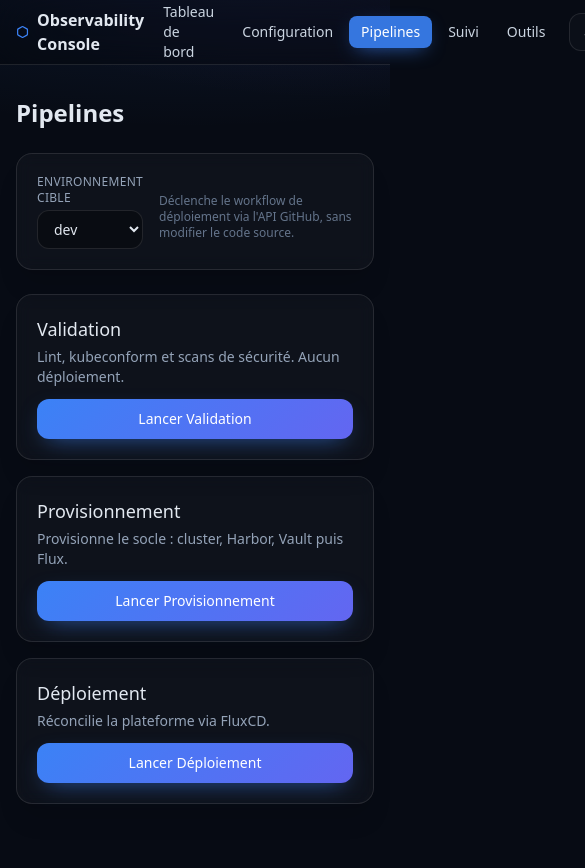
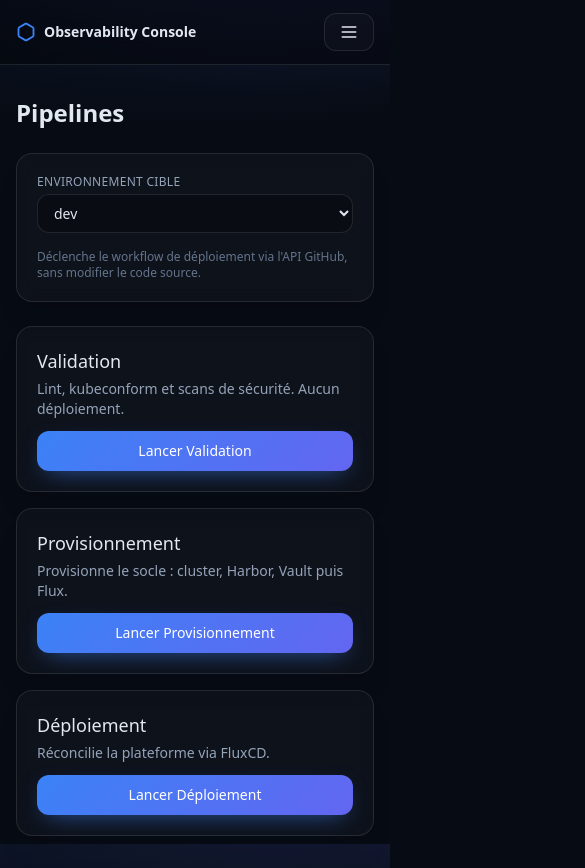
Before and after one commit to wbatchayon/observability-platform, a Next.js app in the folder gui/: page /pipelines in a window 390 px wide. Shown: the top 868 px of the page, 585 px wide, since content can reach past the window. Before the commit the page ends 844 px from the top, so only its background shows below. Built offline with nearby package versions, Linux system fonts and the light colour scheme.

Commit message:
feat(gui): responsive (menu hamburger mobile, tableau scrollable, mises en page adaptatives)

```diff
--- a/gui/app/pipelines/page.tsx
+++ b/gui/app/pipelines/page.tsx
@@ -46,8 +46,8 @@
     <div className="space-y-6">
       <h1 className="text-2xl font-semibold">Pipelines</h1>
 
-      <div className="card flex items-center gap-4">
-        <div>
+      <div className="card flex flex-col gap-4 sm:flex-row sm:items-center">
+        <div className="w-full sm:w-auto">
           <label className="label">Environnement cible</label>
           <select className="input" value={environment} onChange={(e) => setEnvironment(e.target.value)}>
             <option value="dev">dev</option>
@@ -55,7 +55,7 @@
             <option value="prod">prod</option>
           </select>
         </div>
-        <p className="text-xs text-slate-500 self-end pb-2">
+        <p className="text-xs text-slate-500 sm:self-end sm:pb-2">
           Déclenche le workflow de déploiement via l&apos;API GitHub, sans modifier le code source.
         </p>
       </div>
--- a/gui/app/runs/page.tsx
+++ b/gui/app/runs/page.tsx
@@ -64,8 +64,8 @@
       {err && <p className="text-sm text-bad">❌ {err}</p>}
       {loading && <p className="text-sm text-slate-400">Chargement…</p>}
 
-      <div className="card p-0 overflow-hidden">
-        <table className="w-full text-sm">
+      <div className="card p-0 overflow-x-auto">
+        <table className="w-full min-w-[640px] text-sm">
           <thead className="bg-edge/50 text-slate-400 text-left">
             <tr>
               <th className="px-4 py-2">Workflow</th>
--- a/gui/components/Nav.tsx
+++ b/gui/components/Nav.tsx
@@ -2,7 +2,8 @@
 
 import Link from "next/link";
 import { usePathname } from "next/navigation";
-import { Hexagon, Github } from "lucide-react";
+import { useState } from "react";
+import { Hexagon, Github, Menu, X } from "lucide-react";
 
 const links = [
   { href: "/", label: "Tableau de bord" },
@@ -14,36 +15,75 @@
 
 export function Nav() {
   const path = usePathname();
+  const [open, setOpen] = useState(false);
+  const isActive = (href: string) => (href === "/" ? path === "/" : path.startsWith(href));
+
   return (
-    <header className="sticky top-0 z-10 border-b border-white/10 bg-black/30 backdrop-blur-xl">
+    <header className="sticky top-0 z-20 border-b border-white/10 bg-black/40 backdrop-blur-xl">
       <div className="mx-auto flex h-16 max-w-6xl items-center justify-between px-4">
-        <Link href="/" className="flex items-center gap-2 font-semibold">
+        <Link href="/" className="flex items-center gap-2 font-semibold" onClick={() => setOpen(false)}>
           <Hexagon className="h-5 w-5 text-accent" strokeWidth={2.2} />
-          <span>Observability Console</span>
+          <span className="text-sm sm:text-base">Observability Console</span>
         </Link>
-        <nav className="flex items-center gap-1">
-          {links.map((l) => {
-            const active = l.href === "/" ? path === "/" : path.startsWith(l.href);
-            return (
+
+        {/* Navigation bureau */}
+        <nav className="hidden items-center gap-1 md:flex">
+          {links.map((l) => (
             <Link
               key={l.href}
               href={l.href}
               className={`rounded-lg px-3 py-1.5 text-sm transition ${
-                  active
+                isActive(l.href)
                   ? "bg-accent/90 text-white shadow-[0_6px_20px_-8px_rgba(59,130,246,0.8)]"
                   : "text-slate-300 hover:bg-white/10"
               }`}
             >
               {l.label}
             </Link>
-            );
-          })}
+          ))}
           <Link href="/login" className="btn-ghost ml-2">
             <Github className="h-4 w-4" />
             Compte
           </Link>
         </nav>
+
+        {/* Bouton menu mobile */}
+        <button
+          aria-label="Menu"
+          className="btn-ghost md:hidden"
+          onClick={() => setOpen((v) => !v)}
+        >
+          {open ? <X className="h-5 w-5" /> : <Menu className="h-5 w-5" />}
+        </button>
       </div>
+
+      {/* Menu déroulant mobile */}
+      {open && (
+        <nav className="border-t border-white/10 bg-black/60 px-4 py-3 md:hidden">
+          <div className="flex flex-col gap-1">
+            {links.map((l) => (
+              <Link
+                key={l.href}
+                href={l.href}
+                onClick={() => setOpen(false)}
+                className={`rounded-lg px-3 py-2 text-sm transition ${
+                  isActive(l.href) ? "bg-accent/90 text-white" : "text-slate-300 hover:bg-white/10"
+                }`}
+              >
+                {l.label}
+              </Link>
+            ))}
+            <Link
+              href="/login"
+              onClick={() => setOpen(false)}
+              className="mt-1 flex items-center gap-2 rounded-lg border border-white/10 px-3 py-2 text-sm hover:bg-white/10"
+            >
+              <Github className="h-4 w-4" />
+              Compte
+            </Link>
+          </div>
+        </nav>
+      )}
     </header>
   );
 }
```
Lines whose indentation alone changed are shown as unchanged.
